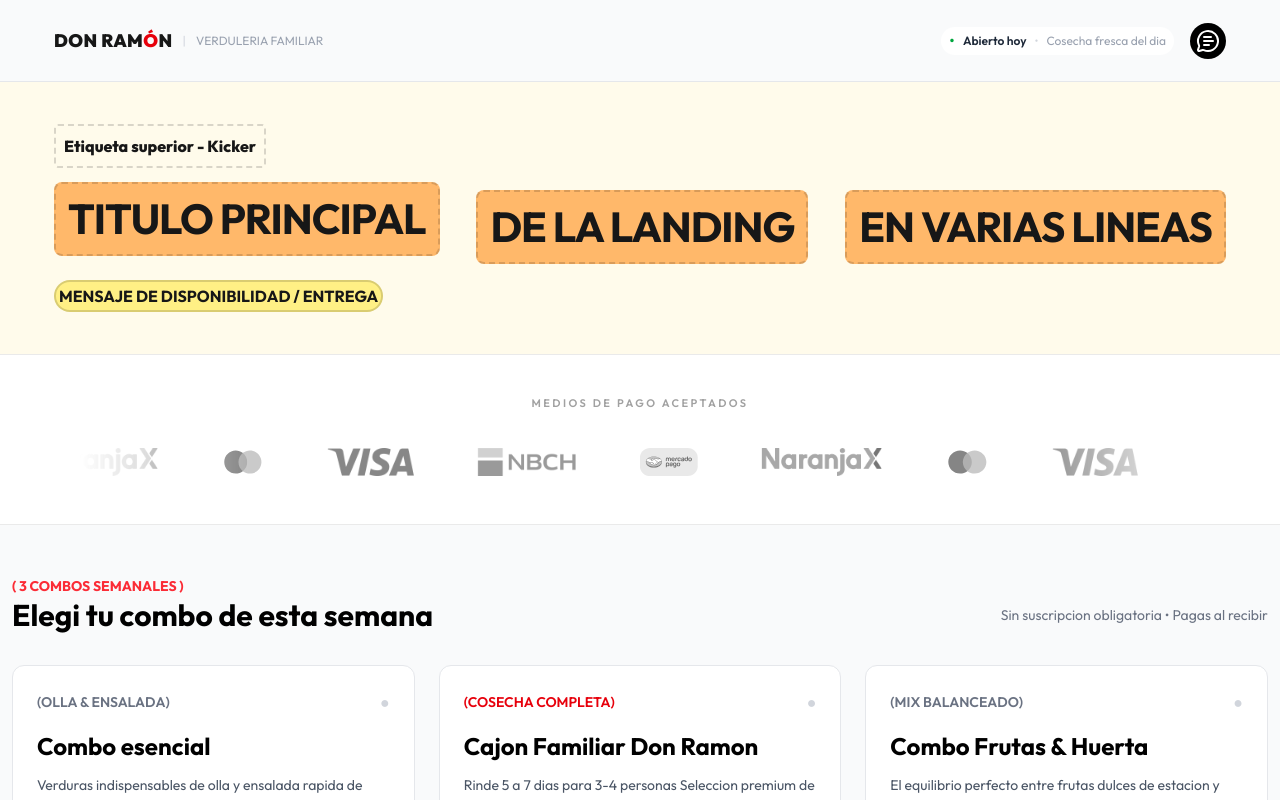
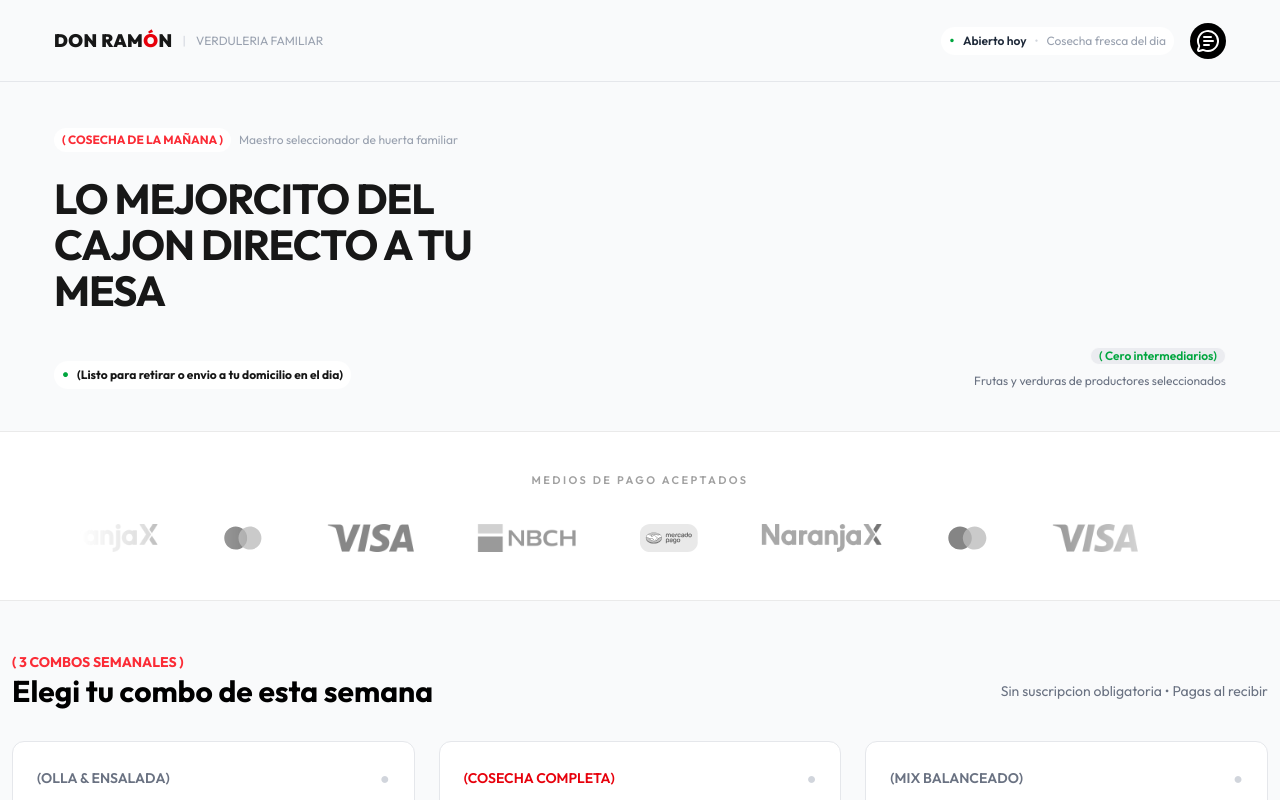
Before and after one commit to marelizal/frutix-template, a Next.js app in the folder landing/: page / in a window 1280 px wide. Shown: the top 800 px of the page. Built offline with nearby package versions, Linux system fonts and the light colour scheme.

Commit message:
Hero: copie estilos del diseño y acomode cada texto en su lugar y contenedor

```diff
--- a/landing/src/components/header.tsx
+++ b/landing/src/components/header.tsx
@@ -24,7 +24,7 @@ function Navbar() {
 
           <div className="ml-auto flex items-center gap-4">
             {/* Estado del negocio y Mensaje corto */}
-            <div className="bg-white items-center flex text-xs rounded-full gap-2 px-2 ">
+            <div className="bg-white items-center flex text-xs rounded-full gap-2 px-2">
                 <span className="text-green-600 text-lg">•</span>
                 <span className="font-semibold text-gray-800">Abierto hoy</span>
                 <span className="text-gray-300">•</span>
--- a/landing/src/components/hero.tsx
+++ b/landing/src/components/hero.tsx
@@ -12,27 +12,48 @@ import Navbar from "./header";
 
 function Hero() {
   return (
-
-        <section className="bg-amber-50 p-[28px_22px] sm:p-[42px_54px]">
+    <section className="bg-gray-50 p-[28px_22px] sm:p-[42px_54px]">
       {/* Kicker */}
-            <div className="border-2 border-dashed border-black/15 inline-block rounded p-2 font-extrabold text-md">
-                Etiqueta superior -  Kicker
+      <div className="flex flex-wrap items-center gap-2 mt-1">
+        <div className="bg-white text-red-500 items-center inline-flex text-xs rounded-full gap-2 px-2 py-1 font-bold w-fit">
+          ( COSECHA DE LA MAÑANA )
         </div>
-
-
+        <span className="text-xs text-gray-400 ">
+          Maestro seleccionador de huerta familiar
+        </span>
+      </div>
       {/* Hero Info */}
-            <div className="flex flex-col md:flex-row justify-between items-start md:items-end mt-[14px] gap-6">
-                <div className="border-2 border-dashed border-black/15 bg-orange-300 rounded-lg p-3 text-[30px] sm:text-[42px] leading-[1.1] tracking-tight font-bold mb-2">TITULO PRINCIPAL</div>
-                <div className="border-2 border-dashed border-black/15 bg-orange-300 rounded-lg p-3 text-[30px] sm:text-[42px] leading-[1.1] tracking-tight font-bold">DE LA LANDING</div>
-                <div className="border-2 border-dashed border-black/15 bg-orange-300 rounded-lg p-3 text-[30px] sm:text-[42px] leading-[1.1] tracking-tight font-bold">EN VARIAS LINEAS</div>
+      <div className="flex flex-col items-start mt-6 bg-slate-150 ">
+        <div className="bg-gray-50 text-[30px] sm:text-[42px] leading-[1.1] tracking-tight font-bold ">
+          LO MEJORCITO DEL
+        </div>
+        <div className="bg-gray-50 text-[30px] sm:text-[42px] leading-[1.1] tracking-tight font-bold">
+          CAJON DIRECTO A TU
+        </div>
+        <div className="bg-gray-50 text-[30px] sm:text-[42px] leading-[1.1] tracking-tight font-bold">
+          MESA
+        </div>
       </div>
 
       {/* Mensaje de Disponibilidad  */}
-            <div className="border-2 border-dash border-black/15 inline-block  bg-yellow-200 rounded-full p-4 p-[2px_3px] font-bold mt-4">
-                MENSAJE DE DISPONIBILIDAD / ENTREGA
+      <div className="flex flex-col sm:flex-row sm:justify-between sm:items-end gap-4 mt-4 w-full">
+
+      <div className="bg-white items-center flex text-xs rounded-full gap-2 px-2 mt-4 font-bold w-fit">
+        <span className="text-green-600 text-xl">•</span> (Listo para retirar o
+        envio a tu domicilio en el dia)
+      </div>
+
+      <div className="flex flex-col sm:items-end text-left sm:text-right">
+      <span className="text-xs text-green-600 border border-gray-50 rounded-full gap-2 px-2 bg-gray-200/70 mt-4 font-semibold mb-2">
+        ( Cero intermediarios)
+      </span>
+      <p className="text-xs text-gray-500">
+        Frutas y verduras de productores seleccionados
+      </p>
+      </div>
       </div>
     </section>
   );
 }
 
-export default Hero
+export default Hero;
```
Lines whose indentation alone changed are shown as unchanged.
